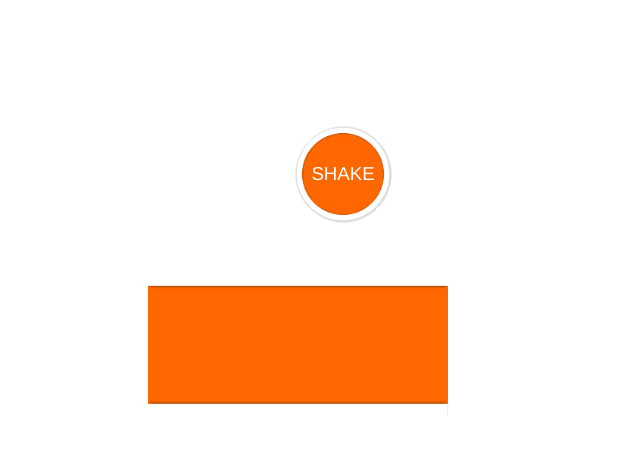
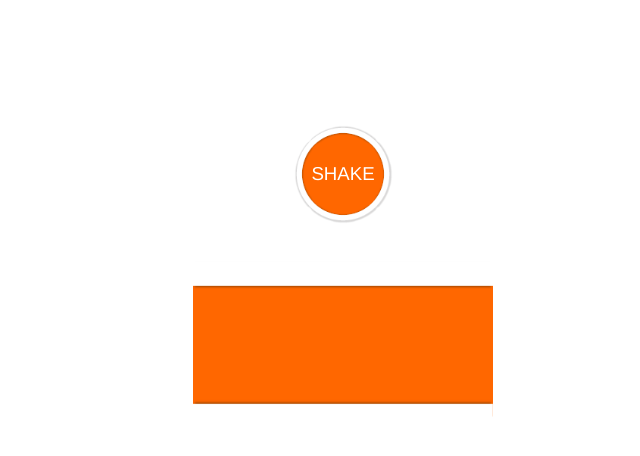
Before and after one commit to manuelymotita/Magic8, a plain HTML site: page index.html in a window 1280 px wide. Shown: the whole page, without its empty margins (297-937 px from the left). Drawn offline with Linux system fonts and the light colour scheme.

Commit message:
Revised
Revised finished project… Changed answer background from Absolute to
Fixed, as well as added a margin…

```diff
--- a/style.css
+++ b/style.css
@@ -9,6 +9,7 @@ html {
     }
 
 .button {
+	position:relative;
 	font-family: helvetica;
 	font-weight: 100;
 	font-size:14pt;
@@ -40,9 +41,11 @@ p {
 
 img.answer{
 
-	position:absolute;
-	top: 250px;
-	left: 445px;
+	position:fixed;
+	top:250px;
+	left: auto;
+	right: auto;
+	margin-left: -150px;
 	width: 300px;
 	height: auto;
 	z-index: -1;
```
